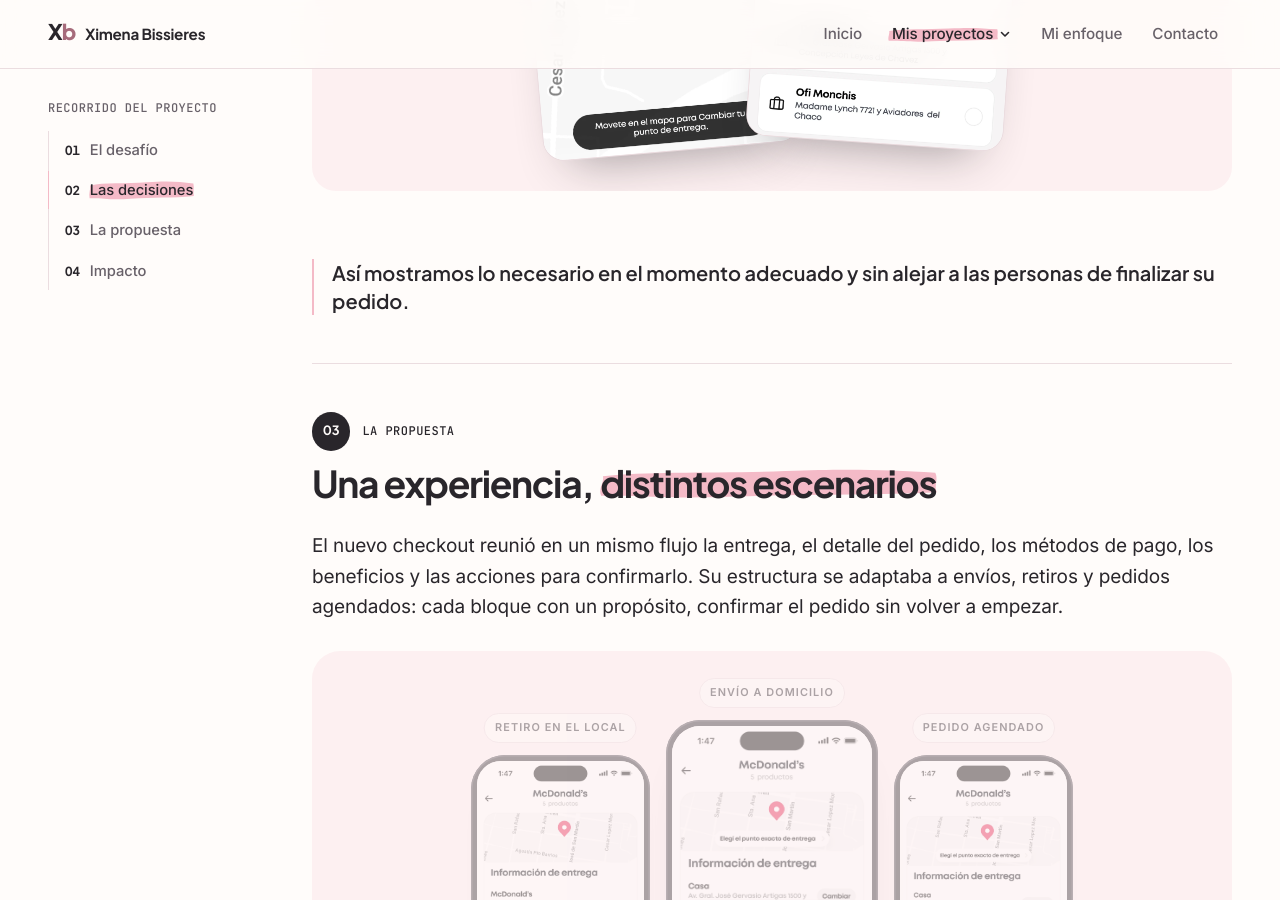
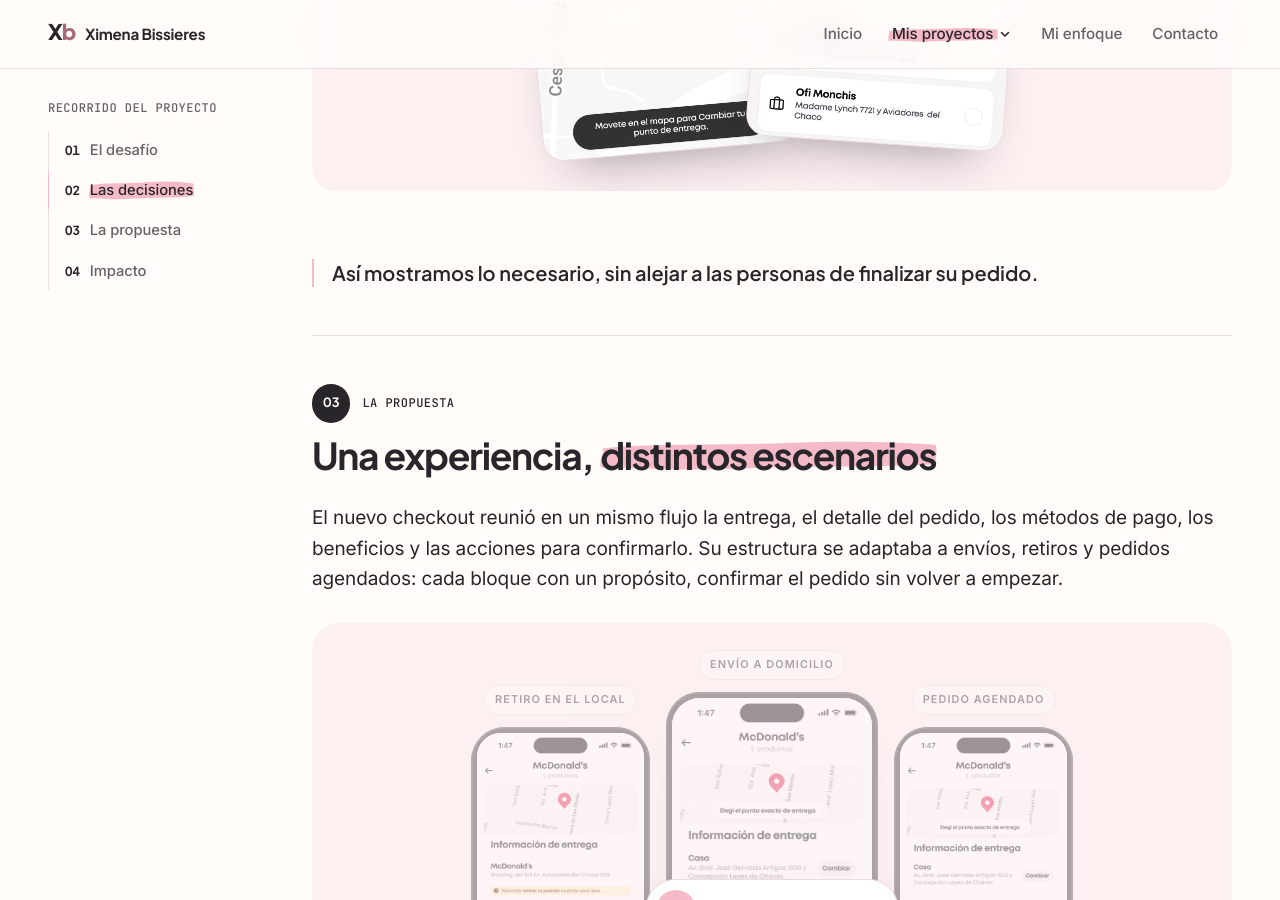
Before and after one commit to ximebissieres/Ximebissieres.github.io, a Jekyll site: the page built from proyectos/monchis.html, in a window 1280 px wide and 900 px high, scrolled down 2777 px. Built offline with Jekyll 4.4.1, drawn with Linux system fonts in a browser that asks for light colours.

Commit message:
Monchis: cierre de Las decisiones más corto
Co-Authored-By: Claude Opus 5.5 <noreply@anthropic.com>
Claude-Session: https://claude.ai/code/session_01DJ4kQgEHjb3PtnpPBBuZ5X

```diff
--- a/proyectos/monchis.html
+++ b/proyectos/monchis.html
@@ -145,7 +145,7 @@ summary: 'En Monchis, los pedidos podían ser con envío a domicilio, retiro en
         </article>
       </div>
       </div>
-      <p class="crit-close">Así mostramos lo necesario en el momento adecuado y sin alejar a las personas de finalizar su pedido.</p>
+      <p class="crit-close">Así mostramos lo necesario, sin alejar a las personas de finalizar su pedido.</p>
     </section>
 
     <section class="chapter" id="propuesta" data-title="La propuesta">
```
